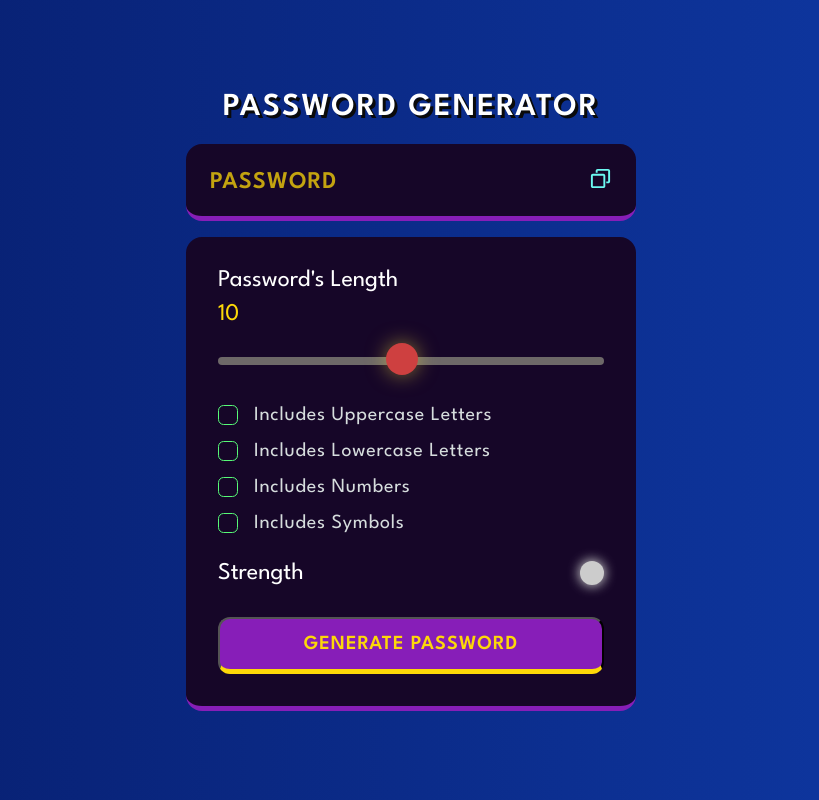
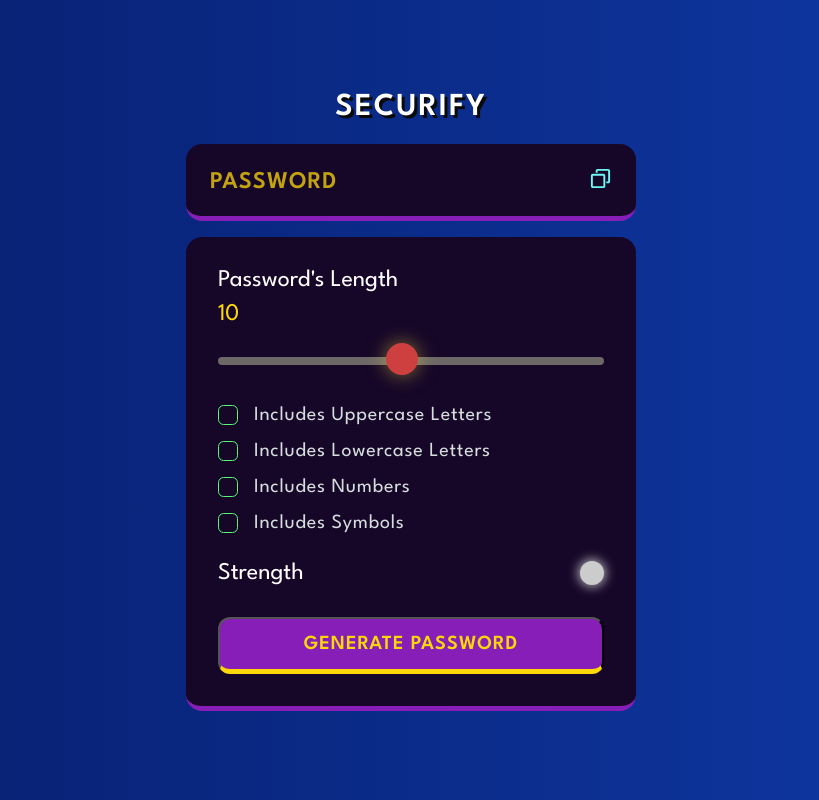
Before and after one commit to sidj01sar26/Password-Generator, a plain HTML site: page index.html in a window 1280 px wide. Shown: the whole page, without its empty margins (229-1048 px from the left). Drawn offline with Linux system fonts and the light colour scheme.

Commit message:
Update index.html

```diff
--- a/index.html
+++ b/index.html
@@ -4,7 +4,7 @@
 <head>
     <meta charset="UTF-8">
     <meta name="viewport" content="width=device-width, initial-scale=1.0">
-    <title>Password Generator</title>
+    <title>Securify</title>
     <link rel="shortcut icon" href="./images/logo.png" type="image/x-icon">
     <link rel="preconnect" href="https://fonts.googleapis.com" />
     <link rel="preconnect" href="https://fonts.gstatic.com" crossorigin />
@@ -16,7 +16,8 @@
 <body>
     <div class="container">
 
-        <h1>Password Generator</h1>
+        <h1>SECURIFY</h1>
+
 
         <div class="display-container">
             <input readonly placeholder="Password" class="display" data-passwordDisplay>
```
